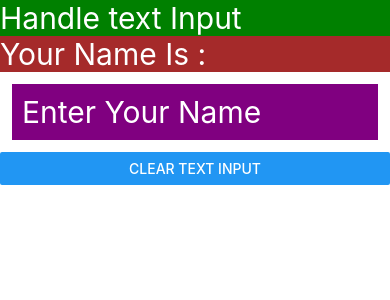
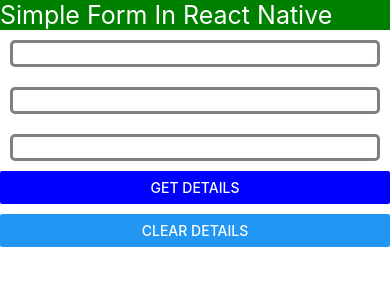
Before and after one commit to mtalhaleo2002/RN-App-From-Bg, a React Native app: screen / in a window 390 px wide. Shown: the top 300 px of the page. Built offline with nearby package versions, Linux system fonts and the light colour scheme.

Commit message:
Simple Form In React Native

```diff
--- a/App.tsx
+++ b/App.tsx
@@ -2,34 +2,81 @@ import React, { useState } from 'react';
 import { Text, View, StyleSheet, TextInput, Button } from 'react-native';
 const App = () => {
   const [name, setName] = useState('');
+  const [email, setEmail] = useState('');
+  const [password, setPassword] = useState('');
+  const [display, setDisplay] = useState(false);
+
+  const resetForm = () => {
+    setName('');
+    setEmail('');
+    setPassword('');
+    setDisplay(false);
+  };
+
   return (
     <View>
-      <Text style={{ fontSize: 30, backgroundColor: 'green', color: 'white' }}>
-        Handle text Input
-      </Text>
-      <Text style={{ fontSize: 30, backgroundColor: 'brown', color: 'white' }}>
-        Your Name Is : {name}
+      <Text style={{ fontSize: 25, backgroundColor: 'green', color: 'white' }}>
+        Simple Form In React Native
       </Text>
       <TextInput
+        placeholder="Enter User Name"
+        onChangeText={text => setName(text)}
+        // value={name}
         style={styles.textInput}
-        placeholder="Enter Your Name"
-        value={name}
-        onChangeText={text => setName(text)}
       />
-      <Button title="Clear Text Input" onPress={() => setName('')} />
+
+      <TextInput
+        placeholder="Enter Password"
+        secureTextEntry={true}
+        onChangeText={text => setPassword(text)}
+        value={password}
+        style={styles.textInput}
+      />
+
+      <TextInput
+        placeholder="Enter User Email Address"
+        onChangeText={text => setEmail(text)}
+        value={email}
+        style={styles.textInput}
+      />
+
+      <View style={{ marginBottom: 10 }}>
+        <Button
+          title="Get Details"
+          color={'blue'}
+          onPress={() => setDisplay(true)}
+        />
+      </View>
+
+      <Button title="Clear Details" onPress={resetForm} />
+
+      <View>
+        {display ? (
+          <View>
+            <Text style={{ fontSize: 20, color: 'purple' }}>
+              User Name: {name}
+            </Text>
+            <Text style={{ fontSize: 20, color: 'purple' }}>
+              User Password: {password}
+            </Text>
+            <Text style={{ fontSize: 20, color: 'purple' }}>
+              User Email Address: {email}
+            </Text>
+          </View>
+        ) : null}
+      </View>
     </View>
   );
 };
 
 const styles = StyleSheet.create({
   textInput: {
-    fontSize: 30,
-    backgroundColor: 'purple',
+    fontSize: 18,
+    margin: 10,
+    borderWidth: 3,
+    borderColor: 'gray',
+    borderRadius: 5,
     color: 'white',
-    margin: 10,
-    padding: 10,
-    borderWidth: 2,
-    borderColor: 'white',
   },
 });
 
```
